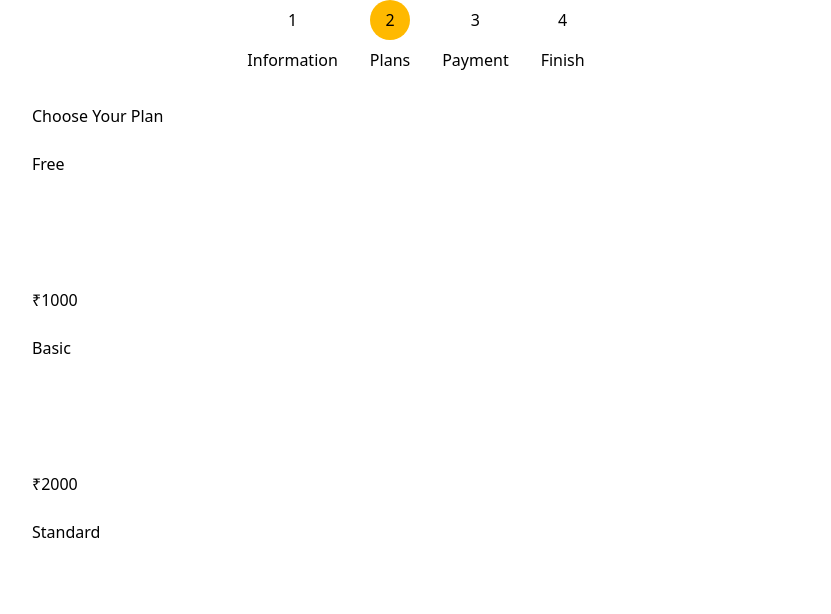
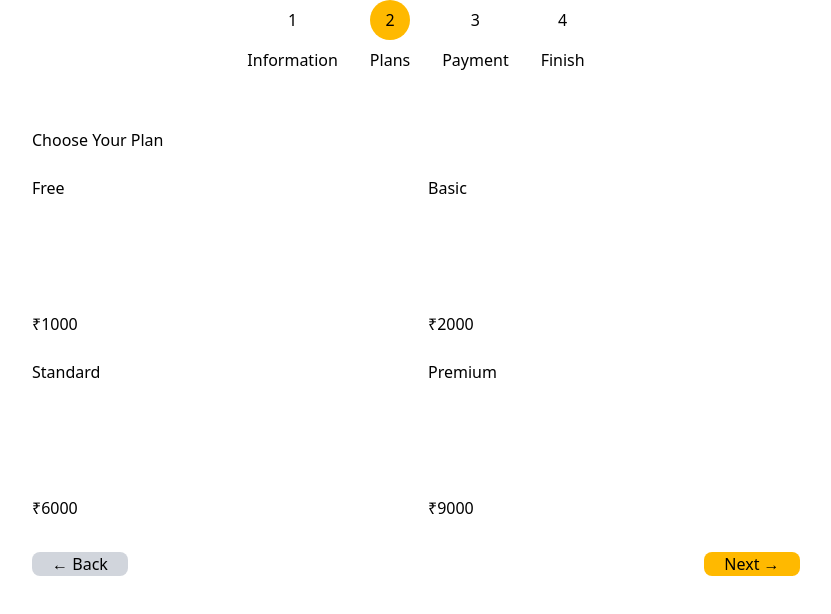
Before and after one commit to Aryanchoubey/school-management, a React (Vite) app in the folder client/: page /signup in a window 1280 px wide. Both pictures are taken after a click on the button "Next →". Shown: the top 614 px of the page, without its empty margins (224-1055 px from the left). Built offline with nearby package versions, Linux system fonts and the light colour scheme.

Commit message:
Applied stashed changes in Signup.jsx

```diff
--- a/client/src/pages/Signup/Signup.jsx
+++ b/client/src/pages/Signup/Signup.jsx
@@ -86,7 +86,7 @@ const PlanSelection = ({ nextStep, prevStep }) => {
   return (
     <div className="w-full max-w-3xl">
       <h2 className="text-2xl font-bold mb-6 text-center">Choose Your Plan</h2>
-      <div className="grid grid-cols-1 sm:grid-cols-2 lg:grid-cols-2 gap-6">
+      <div className="grid grid-cols-2  lg:grid-cols-2 gap-6">
         {plans.map((p, i) => (
           <Card
             key={i}
@@ -98,8 +98,8 @@ const PlanSelection = ({ nextStep, prevStep }) => {
         ))}
       </div>
 
-      <div className="flex justify-between mt-8">
-        <button onClick={prevStep} className="bg-gray-300 rounded-lg p-2 w-24 hover:bg-gray-400">← Back</button>
+      <div className="flex justify-between mt-8 lg:pb-3 pb-3 ">
+        <button onClick={prevStep} className="bg-gray-300 rounded-lg  p-2 w-24 hover:bg-gray-400">← Back</button>
         <button onClick={nextStep} className="bg-amber-400 rounded-lg p-2 w-24 hover:bg-amber-500">Next →</button>
       </div>
     </div>
```
